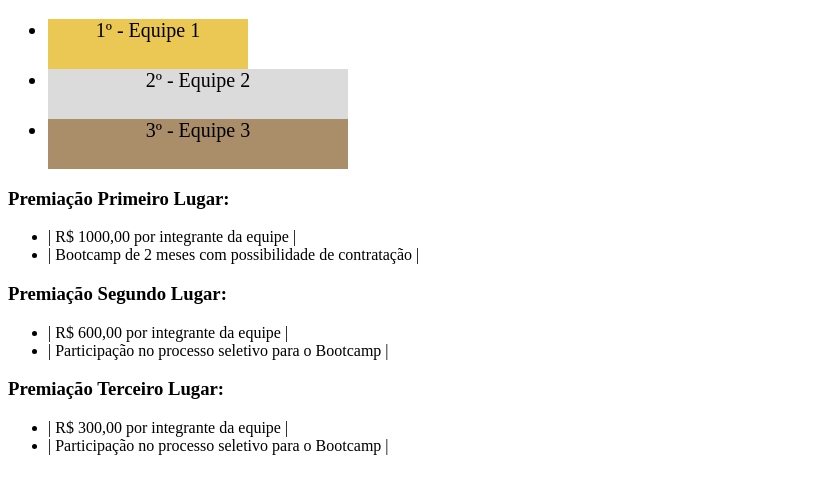
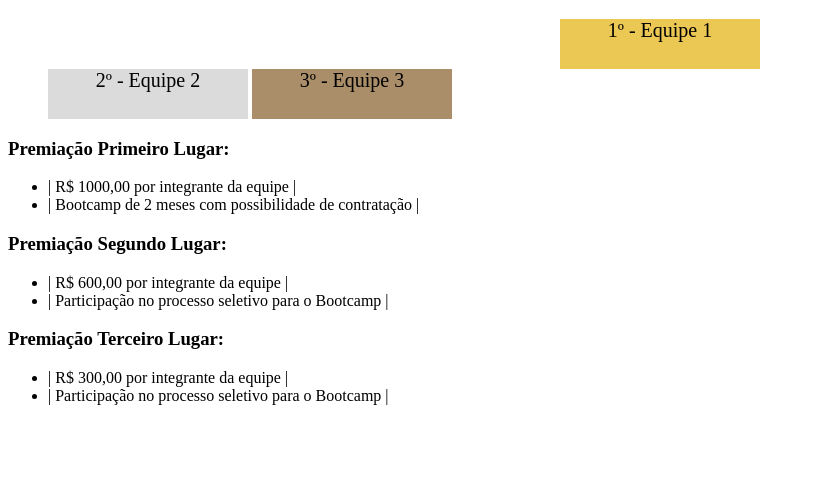
Before and after one commit to ribeiro-henrique/trybe-excercicios, a plain HTML site: page fundamentos/secao-02-introducao-a-html-e-css/dia-04-html-semantico/exercício-1/index.html in a window 1280 px wide. Shown: the part 61-554 px from the top of the page, without its empty margins (0-824 px from the left). Drawn offline with Linux system fonts and the light colour scheme.

Commit message:
estilizei index

```diff
--- a/fundamentos/secao-02-introducao-a-html-e-css/dia-04-html-semantico/exercício-1/index.html
+++ b/fundamentos/secao-02-introducao-a-html-e-css/dia-04-html-semantico/exercício-1/index.html
@@ -4,43 +4,14 @@
     <meta charset="UTF-8">
     <meta name="viewport" content="width=device-width, initial-scale=1.0">
     <title>Ranking</title>
-    <style>
-      h1 {
-        text-align: center;
-      }
-
-      .first {
-        background-color: rgb(235, 200, 84);
-        font-size: 20px;
-        height: 50px;
-        text-align: center;
-        width: 200px;
-      }
-
-      .second {
-        background-color: rgb(219, 219, 219);
-        font-size: 20px;
-        height: 50px;
-        text-align: center;
-        width: 300px;
-      }
-
-      .third {
-        background-color: rgb(170, 142, 106);
-        font-size: 20px;
-        height: 50px;
-        text-align: center;
-        width: 300px;
-      }
-
-    </style>
+    <link rel="stylesheet" href="style.css">
   </head>
   <body>
     <header>
       <h1>Hackathon Results</h1>
     </header>
     <section>
-      <ul>
+      <ul id="lists">
         <li class="first">1º - Equipe 1</li>
         <li class="second">2º - Equipe 2</li>
         <li class="third">3º - Equipe 3</li>
--- /dev/null
+++ b/fundamentos/secao-02-introducao-a-html-e-css/dia-04-html-semantico/exercício-1/style.css
@@ -0,0 +1,38 @@
+h1 {
+    text-align: center;
+  }
+
+  #lists li {
+    list-style: none;
+  }
+
+  .first {
+    background-color: rgb(235, 200, 84);
+    font-size: 20px;
+    height: 50px;
+    text-align: center;
+    width: 200px;
+    margin-left: auto;
+    margin-right: auto;
+  }
+
+  .second {
+    background-color: rgb(219, 219, 219);
+    font-size: 20px;
+    height: 50px;
+    text-align: center;
+    width: 200px;
+    display: inline-block;
+    border-left: 200px;
+
+
+  }
+
+  .third {
+    background-color: rgb(170, 142, 106);
+    font-size: 20px;
+    height: 50px;
+    text-align: center;
+    width: 200px;
+    display: inline-block;
+  }
```
